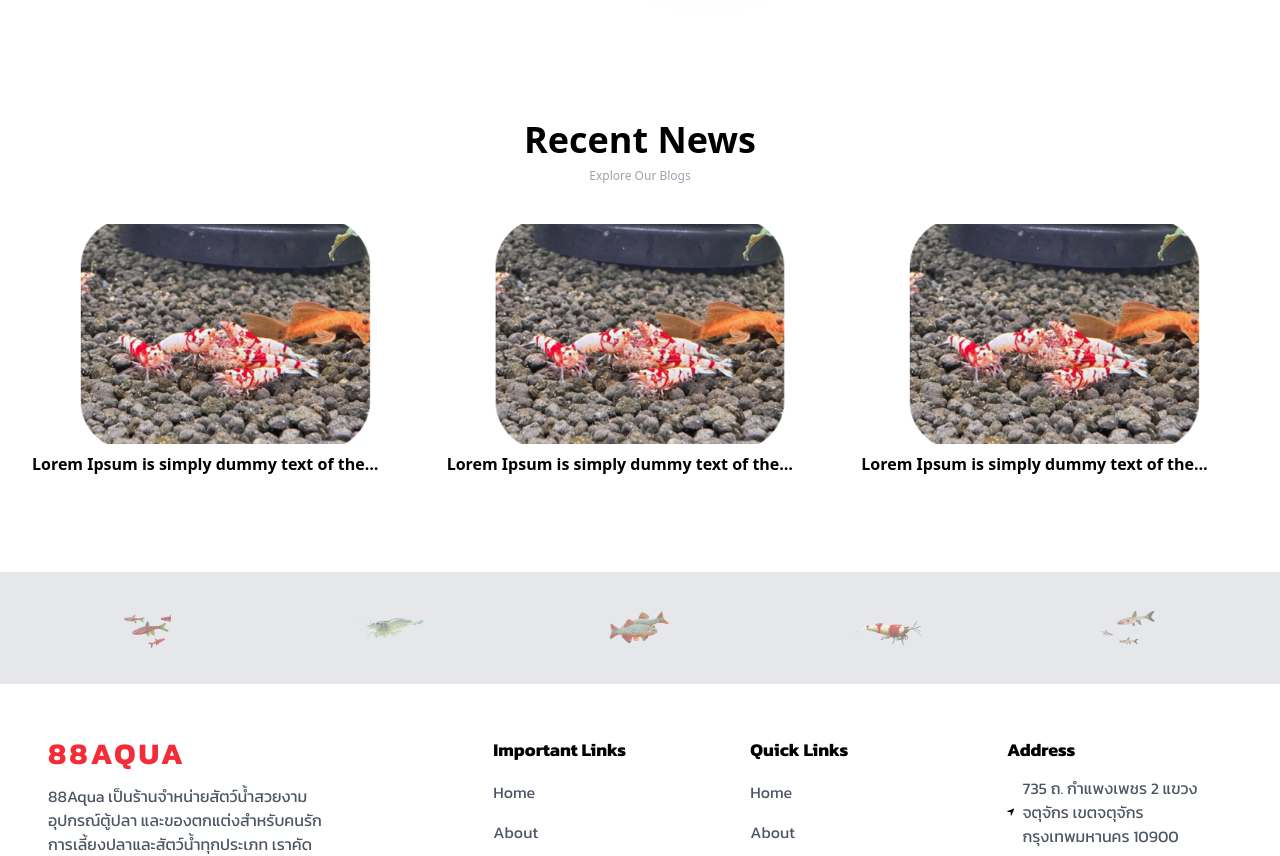
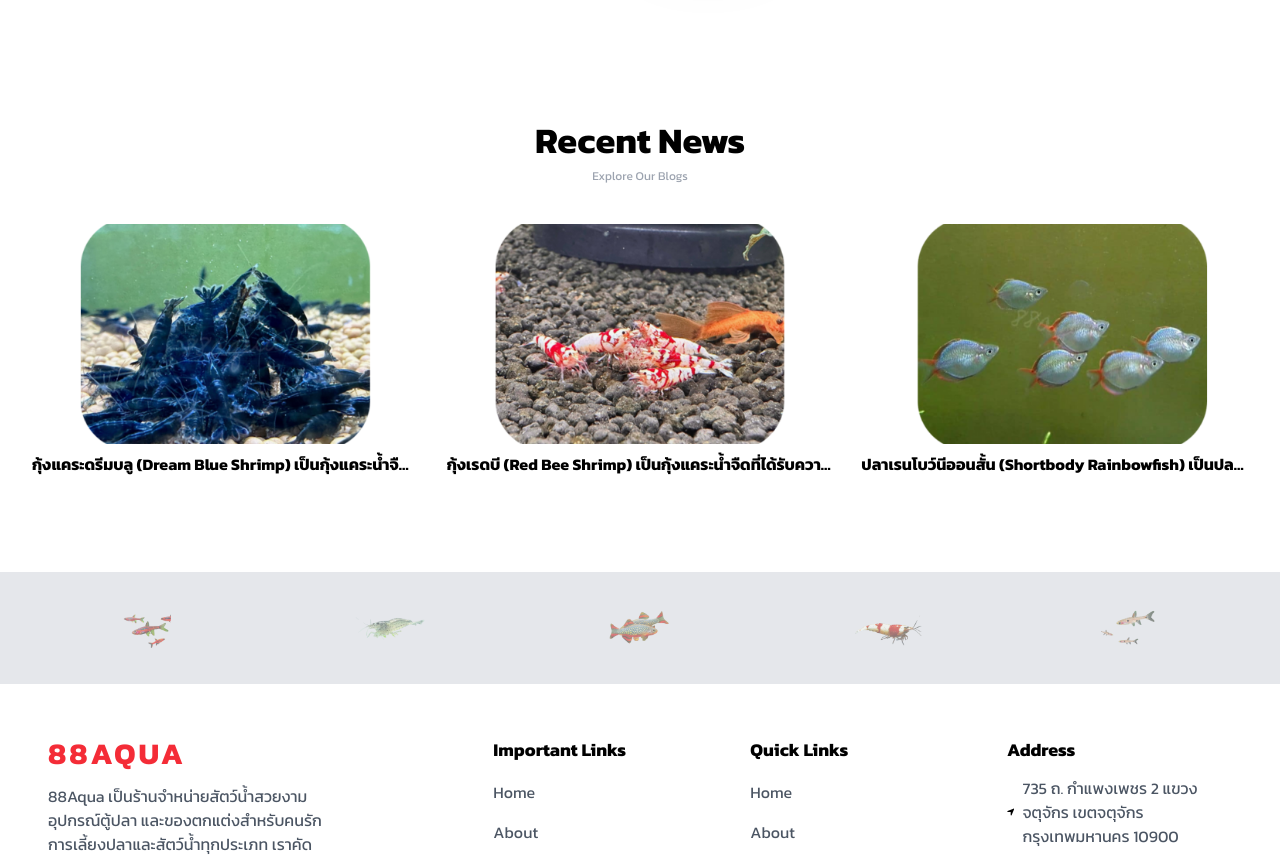
Before and after one commit to PornpapatDps/ProjectSystemsSell, a React (Vite) app in the folder frontend/: page / in a window 1280 px wide. Shown: the part 3500-4356 px from the top of the page. Built offline with nearby package versions, Linux system fonts and the light colour scheme.

Commit message:
Update Blogs.jsx

```diff
--- a/frontend/src/components/Blogs/Blogs.jsx
+++ b/frontend/src/components/Blogs/Blogs.jsx
@@ -1,27 +1,29 @@
 import React from 'react'
 import Heading from '../Shared/Heading'
 import Img1 from '../../assets/SA/1.png'
+import Img2 from '../../assets/SA/16.png'
+import Img3 from '../../assets/SA/6.png'
 const BlogData = [
     {
-        title: "Lorem Ipsum is simply dummy text of the printing and typesetting industry",
-        date: "2021-12-31",
+        title: "กุ้งแคระดรีมบลู (Dream Blue Shrimp) เป็นกุ้งแคระน้ำจืดที่มีสีสันสดใสและสวยงาม  ",
+        date: "2025-2-3",
+        image: Img3,
+    },
+    {
+        title: "กุ้งเรดบี (Red Bee Shrimp) เป็นกุ้งแคระน้ำจืดที่ได้รับความนิยมอย่างมากในหมู่นักเลี้ยงตู้ไม้น้ำและนักสะสมกุ้งสวยงาม ",
+        date: "2025-2-15",
         image: Img1,
     },
     {
-        title: "Lorem Ipsum is simply dummy text of the printing and typesetting industry",
-        date: "2021-12-31",
-        image: Img1,
-    },
-    {
-        title: "Lorem Ipsum is simply dummy text of the printing and typesetting industry",
-        date: "2021-12-31",
-        image: Img1,
+        title: "ปลาเรนโบว์นีออนสั้น (Shortbody Rainbowfish) เป็นปลาน้ำจืดที่มีลักษณะเด่นคือ ลำตัวสั้นกว่าปลาเรนโบว์นีออนปกติ ",
+        date: "2025-2-28",
+        image: Img2,
     },
 ]
 const Blogs = () => {
   return (
     <div className='my-12'>
-      <div className="container">
+      <div className="container font-kanit">
         {/* Header sections */}
         <Heading title="Recent News"
         subtitle="Explore Our Blogs"/>
```
